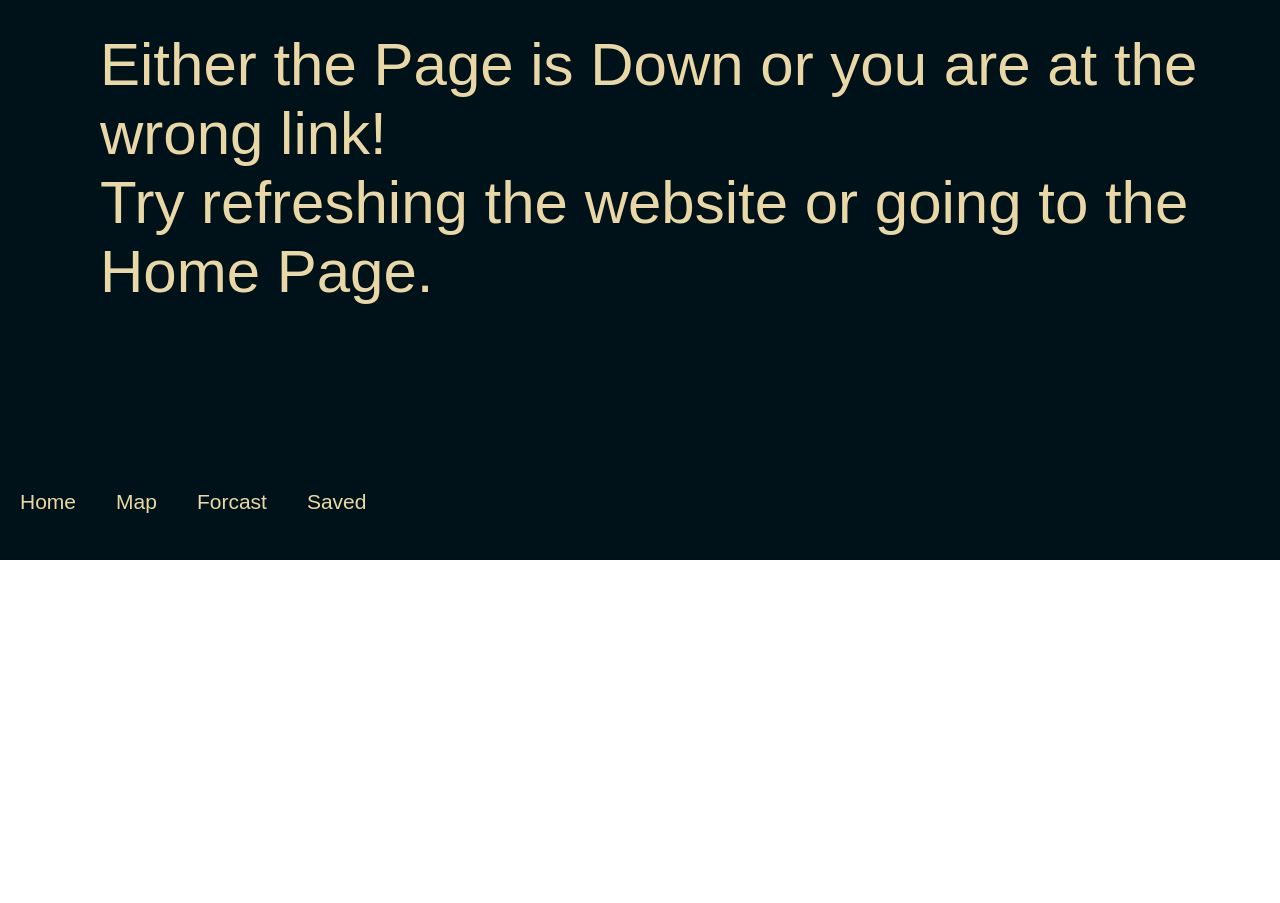
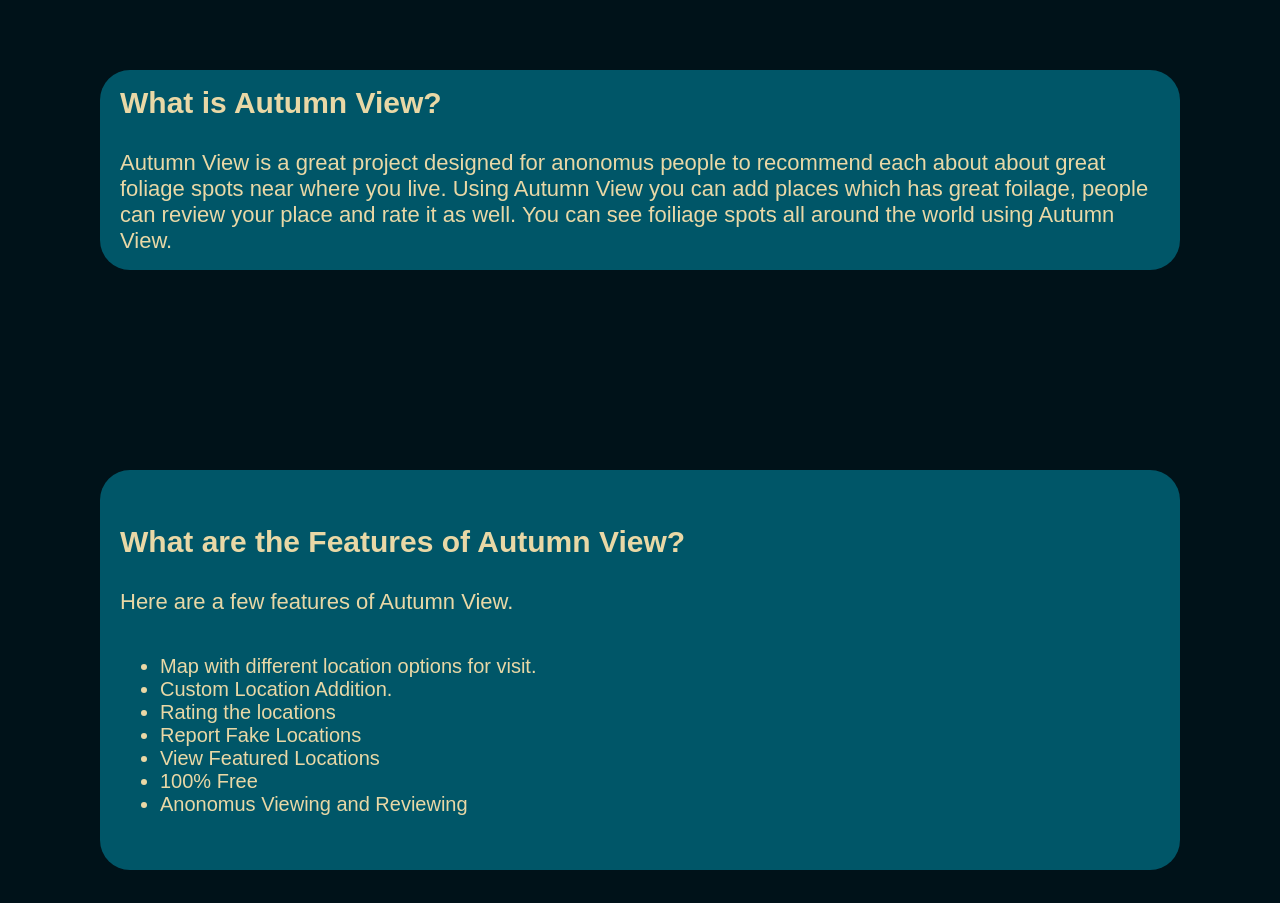
Before and after one commit to Abhinav2065/autumn-view, a React (Vite) app in the folder autumn-view/: page /about in a window 1280 px wide. Shown: the part 394-1297 px from the top of the page. Before the commit the page ends 954 px from the top, so only its background shows below. Built offline with nearby package versions, Linux system fonts and the light colour scheme.

Commit message:
Added an about page

```diff
--- /dev/null
+++ b/autumn-view/src/components/About.jsx
@@ -0,0 +1,65 @@
+import React from 'react'
+import '../style/About.css'
+
+const About = () => {
+  return (
+    <div>
+        <div className="about">
+            <div className="about-hero">
+                <h2>About Us</h2>
+                <p>Learn More about Autumn View!</p>
+            </div>
+
+            <div className="body">
+                <h3>What is Autumn View?</h3>
+                <p>Autumn View is a great project designed for anonomus people to recommend each about about great foliage spots near where you live.
+                    Using Autumn View you can add places which has great foilage, people can review your place and rate it as well.
+                    You can see foiliage spots all around the world using Autumn View.
+
+                </p>
+            </div>
+
+
+            <div className="body list">
+                <h3>What are the Features of Autumn View?</h3>
+                <p>Here are a few features of Autumn View.</p>
+                <ul>
+                    <li>Map with different location options for visit.</li>
+                    <li>Custom Location Addition.</li>
+                    <li>Rating the locations</li>
+                    <li>Report Fake Locations</li>
+                    <li>View Featured Locations</li>
+                    <li>100% Free</li>
+                    <li>Anonomus Viewing and Reviewing</li>
+                </ul>
+            </div>
+
+
+
+            <div className="body">
+                <h3>Who Made Autumn View?</h3>
+                <p>Autmn View is a Project of Abhinav Siluwal.</p>
+            </div>
+
+            <div className="body">
+                <h3>Built With</h3>
+                <p>Autmn View is build with vite + react, it is entirely frontend. It does not have a backend(yet?).</p>
+            </div>
+
+
+            <div className="body list">
+                <h3>Please Follow these rules while using the webapp!</h3>
+                <ul>
+                    <li>Do not add wrong information on the map.</li>
+                    <li>Report if you see any wrong information on the map</li>
+                    <li>Give Fair Ratings</li>
+                    <li>Do not mass rate a place by yourself</li>
+                    <li>Do not share personal information</li>
+                </ul>
+            </div>
+        </div>
+    </div>
+  )
+}
+
+export default About
--- a/autumn-view/src/main.jsx
+++ b/autumn-view/src/main.jsx
@@ -8,6 +8,8 @@ import Footer from './components/Footer'
 import Map from './components/Map'
 import Featured from './components/Featured'
 import Error from './components/Error'
+import About from './components/About'
+
 
 const App = () => {
   const [foliageLocations, setFoliageLocations] = useState([
@@ -69,6 +71,8 @@ const App = () => {
           }
         />
 
+          <Route path='/about' element={<About/>}/>
+
           <Route path='*' element={<Error/>} />
 
       </Routes>
--- /dev/null
+++ b/autumn-view/src/style/About.css
@@ -0,0 +1,55 @@
+.about {
+    background-color: #001219;
+    min-height: 100vh;
+    text-align: center;
+    padding: 100px;
+}
+
+
+.about h2 {
+    font-size: 50px;
+}
+
+.about p {
+    font-size: 28px;
+}
+
+
+.body {
+    text-align: left;
+    margin-top: 200px;
+    background-color: #006073e1;
+    height: 200px;
+    border-radius: 30px;
+    display: flex;
+    flex-direction: column;
+    justify-content: center;
+    padding: 20px;
+    transition: background-color 0.3s ease, transform 0.3s ease;
+}
+
+
+.body h3 {
+    font-size: 30px;
+    padding-bottom: 30px;
+}
+
+.body p {
+    font-size: 22px;
+}
+
+
+.body:hover {
+    transform: scale(1.05);
+    background-color: #006073;
+}
+
+.list {
+    height: 400px;
+}
+
+.list ul {
+    padding-left: 40px;
+    font-size: 20px;
+    padding-top: 40px;
+}
```
